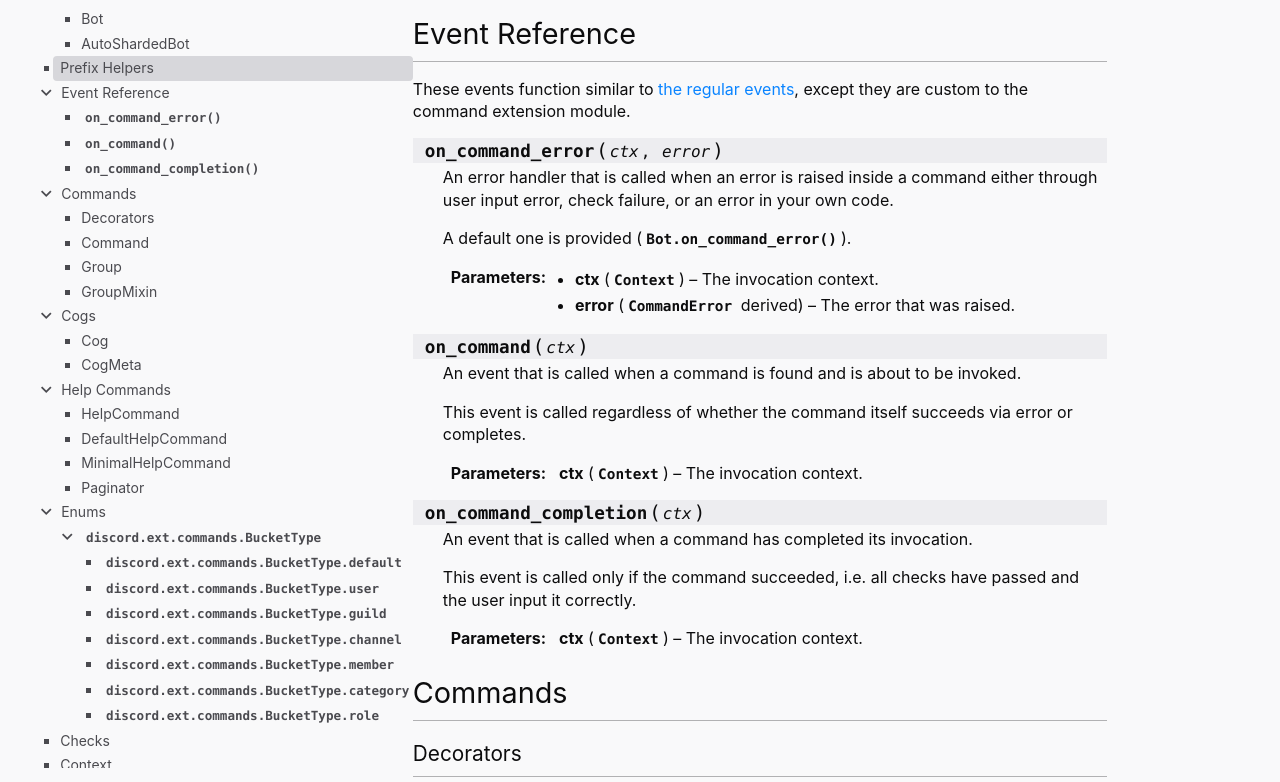
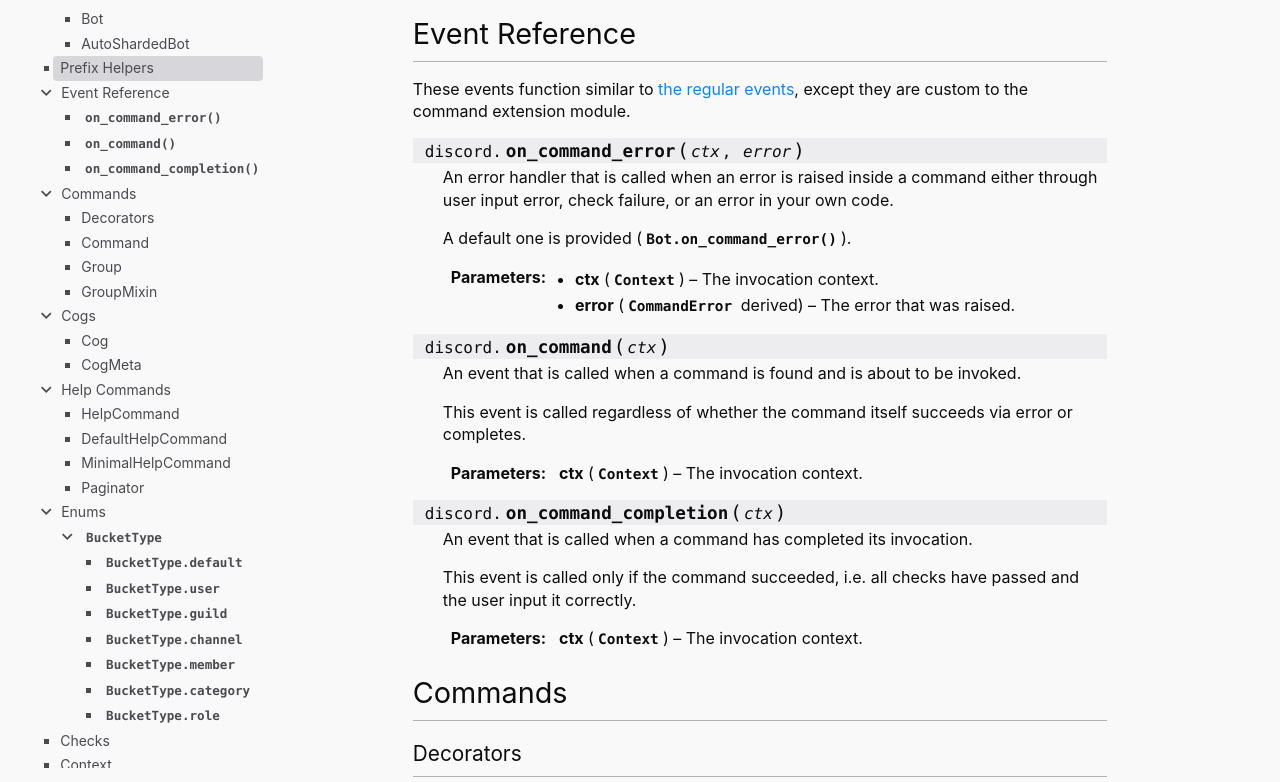
Before and after one commit to Rapptz/discord.py, a Sphinx documentation site: the page built from docs/ext/commands/api.rst, in a window 1280 px wide and 900 px high, scrolled down 820 px, cut to the strip 118-900 px from the top of the window. Built offline with Sphinx 7.4.7, drawn with Linux system fonts in a browser that asks for light colours; some of the changed lines change nothing that is shown.

Commit message:
Bring back discord module in discord.ext.commands documentation

```diff
--- a/docs/ext/commands/api.rst
+++ b/docs/ext/commands/api.rst
@@ -1,3 +1,5 @@
+.. currentmodule:: discord
+
 API Reference
 ===============
 
@@ -174,7 +176,8 @@
 Enums
 ------
 
-.. class:: discord.ext.commands.BucketType
+.. class:: BucketType
+    :module: discord.ext.commands
 
     Specifies a type of bucket for, e.g. a cooldown.
 
```
